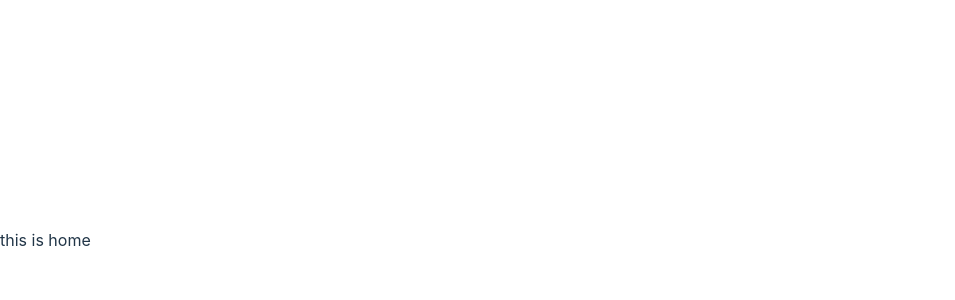
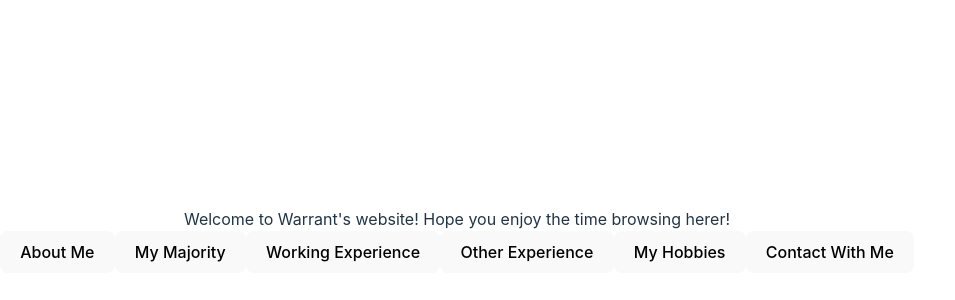
Before and after one commit to warranttsai/warrant-entry, a React (Vite) app: page / in a window 1280 px wide. Shown: the part 160-460 px from the top of the page, without its empty margins (0-955 px from the left). Built offline with nearby package versions, Linux system fonts and the light colour scheme.

Commit message:
feat: add test cases to home

```diff
--- a/src/pages/home/Home.tsx
+++ b/src/pages/home/Home.tsx
@@ -1,7 +1,15 @@
 function Home() {
   return (
     <>
-      <div id="test">this is home</div>
+      <div data-testid="home-title">
+        Welcome to Warrant's website! Hope you enjoy the time browsing herer!
+      </div>
+      <button data-testid="about-me">About Me</button>
+      <button data-testid="my-majority">My Majority</button>
+      <button data-testid="working-experience">Working Experience</button>
+      <button data-testid="other-experience">Other Experience</button>
+      <button data-testid="my-hobbies">My Hobbies</button>
+      <button data-testid="contact-with-me">Contact With Me</button>
     </>
   );
 }
```
Also changed, not shown: 1 other file (tests, documents, lock files or other folders).
